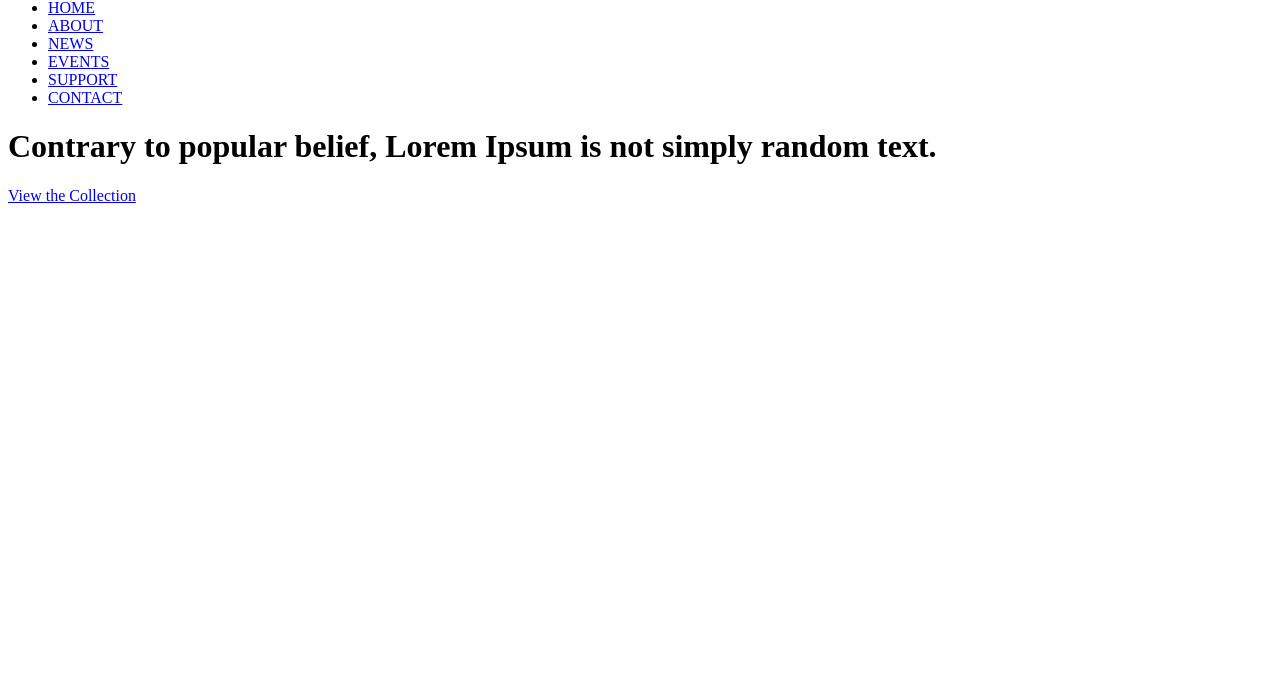
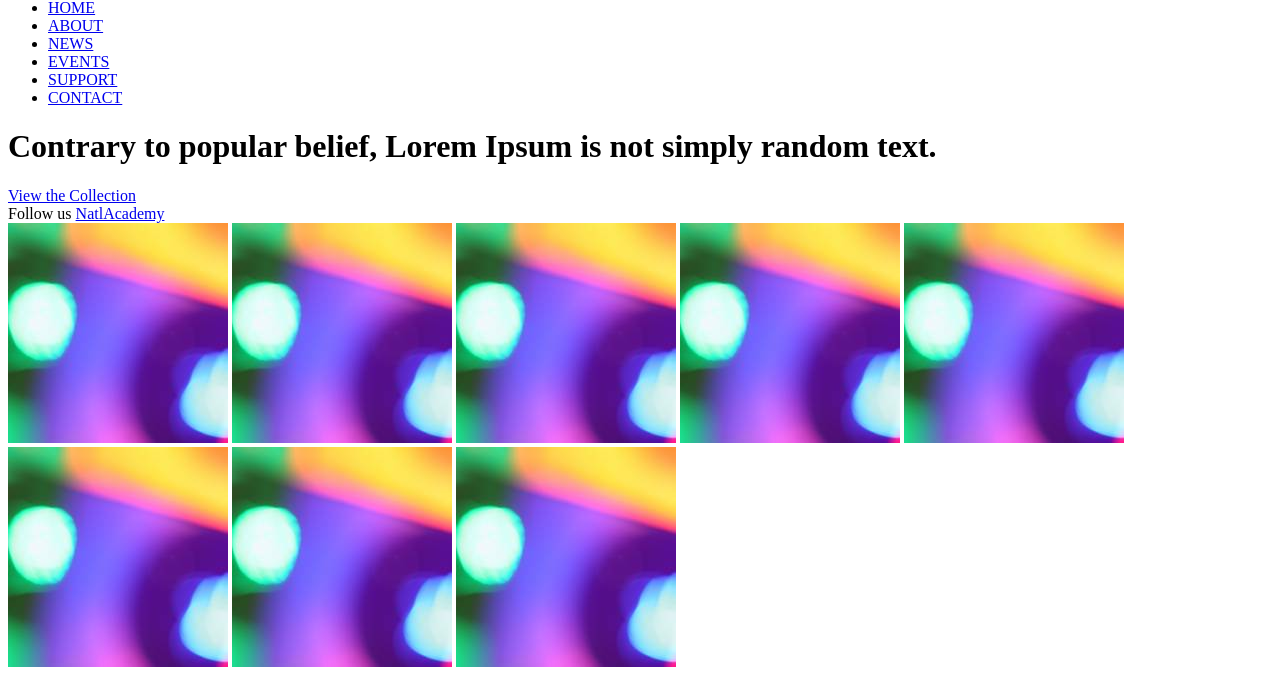
Before and after one commit to psanjeetprdxn/National-academy, a plain HTML site: page index.html in a window 1280 px wide. Shown: the part 159-838 px from the top of the page. Before the commit the page ends 800 px from the top, so only its background shows below. Drawn offline with Linux system fonts and the light colour scheme.

Commit message:
gallery section

```diff
--- a/index.html
+++ b/index.html
@@ -25,5 +25,24 @@
       <h1>Contrary to popular belief, Lorem Ipsum is not simply random text.</h1>
       <a href="#">View the Collection</a>
     </header>
+    <!-- GALLERY -->
+    <section>
+      <div class="">
+        <div class="">
+          <span>Follow us</span>
+          <a href="#">NatlAcademy</a>
+        </div>
+        <div class="">
+          <img src="images/gallery.jpeg" alt="NATIONAL ACADEMY OF DESIGN" >
+          <img src="images/gallery.jpeg" alt="NATIONAL ACADEMY OF DESIGN" >
+          <img src="images/gallery.jpeg" alt="NATIONAL ACADEMY OF DESIGN" >
+          <img src="images/gallery.jpeg" alt="NATIONAL ACADEMY OF DESIGN" >
+          <img src="images/gallery.jpeg" alt="NATIONAL ACADEMY OF DESIGN" >
+          <img src="images/gallery.jpeg" alt="NATIONAL ACADEMY OF DESIGN" >
+          <img src="images/gallery.jpeg" alt="NATIONAL ACADEMY OF DESIGN" >
+          <img src="images/gallery.jpeg" alt="NATIONAL ACADEMY OF DESIGN" >
+        </div>
+      </div>
+    </section>
   </body>
 </html>
```
